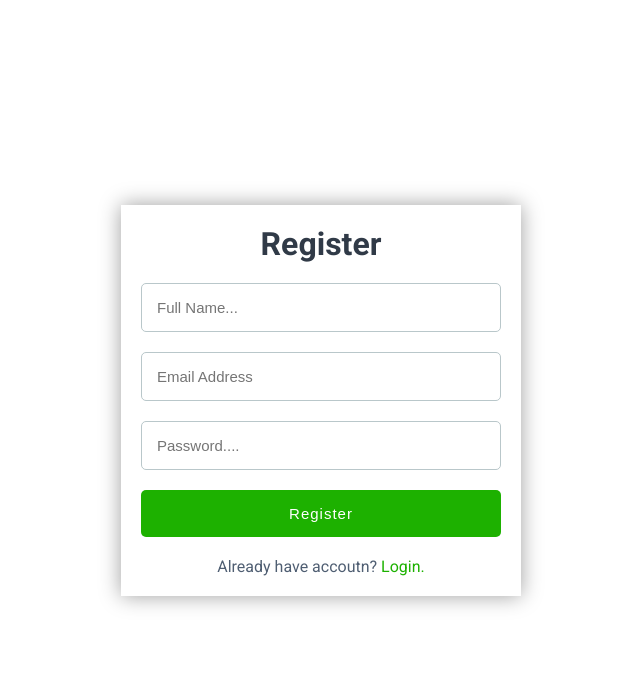
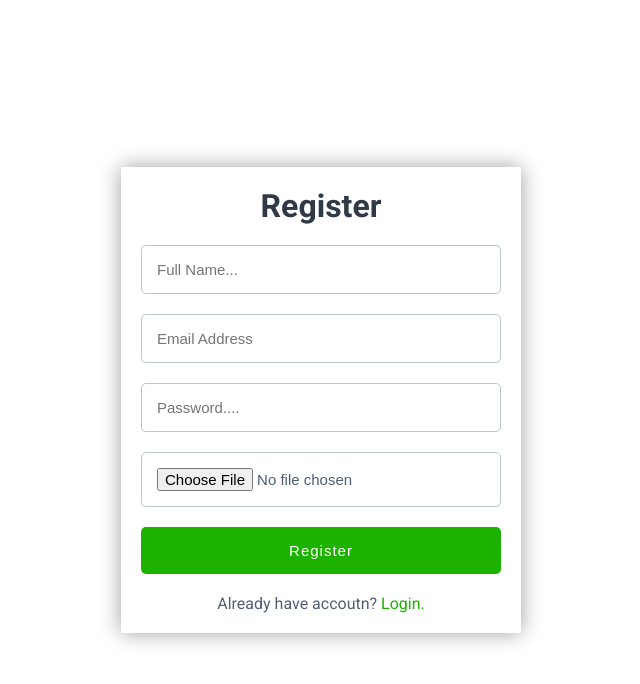
Before and after one commit to herdoycode/m-chat, a React (Vite) app: page /register in a window 1280 px wide. Shown: the top 684 px of the page, without its empty margins (319-959 px from the left). Built offline with nearby package versions, Linux system fonts and the light colour scheme.

Commit message:
Upload image when register

```diff
--- /dev/null
+++ b/src/firebase.ts
@@ -0,0 +1,14 @@
+import { initializeApp } from "firebase/app";
+import { getStorage } from "firebase/storage";
+
+const firebaseConfig = {
+  apiKey: "AIzaSyCSPERxHmhqJez1cmXRDTM_mt1tfy8QBHE",
+  authDomain: "fire-api-b166b.firebaseapp.com",
+  projectId: "fire-api-b166b",
+  storageBucket: "fire-api-b166b.appspot.com",
+  messagingSenderId: "519060328603",
+  appId: "1:519060328603:web:0d1f82bec9a4b98f26363e",
+};
+
+export const app = initializeApp(firebaseConfig);
+export const storage = getStorage(app);
--- a/src/index.scss
+++ b/src/index.scss
@@ -56,3 +56,7 @@ a {
   color: inherit;
   text-decoration: none;
 }
+
+button {
+  cursor: pointer;
+}
--- a/src/pages/Register/Register.tsx
+++ b/src/pages/Register/Register.tsx
@@ -1,4 +1,5 @@
 import { joiResolver } from "@hookform/resolvers/joi";
+import { ref, uploadBytesResumable, getDownloadURL } from "firebase/storage";
 import Joi from "joi";
 import { useState } from "react";
 import { useForm } from "react-hook-form";
@@ -6,11 +7,13 @@ import { Link } from "react-router-dom";
 import { toast } from "react-toastify";
 import apiClient from "../../services/apiClient";
 import "./Register.scss";
+import { storage } from "../../firebase";
 
 interface FormData {
   name: string;
   email: string;
   password: string;
+  avatar: FileList;
 }
 
 const schema = Joi.object({
@@ -20,20 +23,25 @@ const schema = Joi.object({
     .required()
     .label("Email"),
   password: Joi.string().min(8).required().label("Password"),
+  avatar: Joi.any().required(),
 });
 
 const Register = () => {
-  const [isLoading, setLoading] = useState<Boolean>(false);
+  const [isLoading, setLoading] = useState<boolean>(false);
   const {
     register,
     handleSubmit,
-    formState: { errors },
+    formState: { errors, isValid },
   } = useForm<FormData>({ resolver: joiResolver(schema) });
 
-  const onSubmit = (data: FormData) => {
+  const onSubmit = async (data: FormData) => {
     setLoading(true);
+    const file = data.avatar[0];
+    const storageRef = ref(storage, `${Date.now()}`);
+    await uploadBytesResumable(storageRef, file).then(() => {
+      getDownloadURL(storageRef).then(async (downloadURL: string) => {
         apiClient
-      .post("/users", data)
+          .post("/users", { ...data, avatar: downloadURL })
           .then((res) => {
             localStorage.setItem("token", res.headers["x-auth-token"]);
             setLoading(false);
@@ -45,6 +53,8 @@ const Register = () => {
           .catch((err) => {
             setLoading(false);
             toast.error(err.message);
+          });
+      });
     });
   };
 
@@ -79,7 +89,20 @@ const Register = () => {
               <p className="danger"> {errors.password.message} </p>
             )}
           </div>
-          <button> {isLoading ? "Loading..." : "Register"} </button>
+          <div className="input-item">
+            <input
+              {...register("avatar")}
+              type="file"
+              required
+              placeholder="Password...."
+            />
+            {errors.avatar && (
+              <p className="danger"> {errors.avatar.message} </p>
+            )}
+          </div>
+          <button disabled={isLoading && isValid}>
+            {isLoading ? "Loading..." : "Register"}
+          </button>
         </form>
         <p>
           Already have accoutn? <Link to="/login">Login.</Link>
```
Lines whose indentation alone changed are shown as unchanged.
